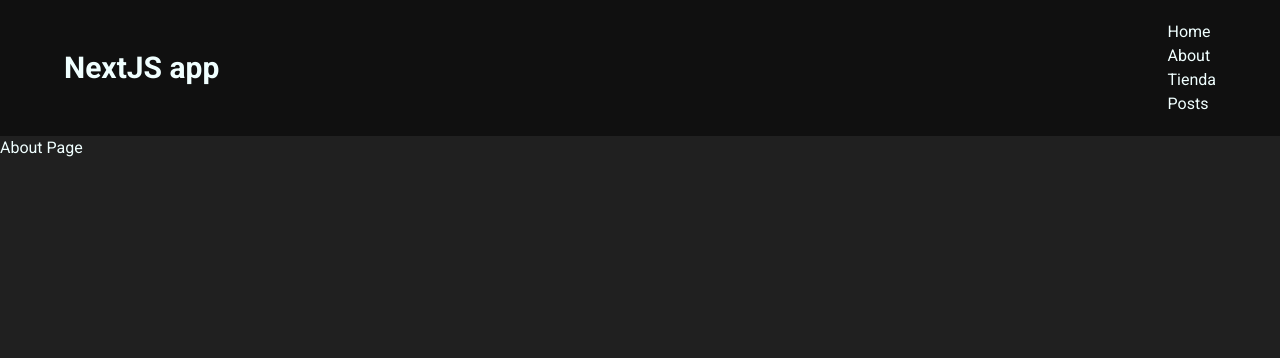
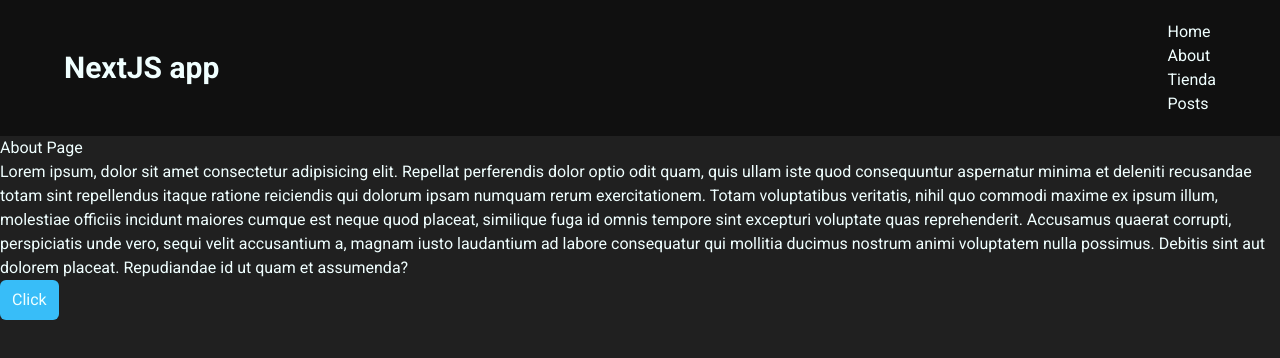
Before and after one commit to CAMIRO/next-01, a Next.js app: page /about in a window 1280 px wide. Shown: the top 358 px of the page. Built offline with nearby package versions, Linux system fonts and the light colour scheme.

Commit message:
useRouter

```diff
--- a/src/app/about/page.jsx
+++ b/src/app/about/page.jsx
@@ -1,5 +1,21 @@
+'use client'
+import { useRouter } from "next/navigation";
+
 function AboutPage() {
-    return <h1>About Page</h1>
+    const router = useRouter()
+    return <section>
+        <h1>About Page</h1>
+        <p>Lorem ipsum, dolor sit amet consectetur adipisicing elit. Repellat perferendis dolor optio odit quam, quis ullam iste quod consequuntur aspernatur minima et deleniti recusandae totam sint repellendus itaque ratione reiciendis qui dolorum ipsam numquam rerum exercitationem. Totam voluptatibus veritatis, nihil quo commodi maxime ex ipsum illum, molestiae officiis incidunt maiores cumque est neque quod placeat, similique fuga id omnis tempore sint excepturi voluptate quas reprehenderit. Accusamus quaerat corrupti, perspiciatis unde vero, sequi velit accusantium a, magnam iusto laudantium ad labore consequatur qui mollitia ducimus nostrum animi voluptatem nulla possimus. Debitis sint aut dolorem placeat. Repudiandae id ut quam et assumenda?</p>
+        <button
+            className="bg-sky-400 px-3 py-2 rounded-md"
+            onClick={() => {
+                alert('routing!')
+                router.push('/')
+            }}
+        >
+            Click
+        </button>
+    </section>
 }
 
 export default AboutPage
--- /dev/null
+++ b/src/app/users/[userId]/page.jsx
@@ -0,0 +1,18 @@
+'use client'
+import { useParams } from "next/navigation";
+function UserPage() {
+    const params = useParams()
+    console.log(params)
+    return (
+        <div>
+            User
+            <button onClick={() => {
+                console.log('works');
+            }}>
+                Click
+            </button>
+        </div>
+    )
+}
+
+export default UserPage
--- /dev/null
+++ b/src/app/users/page.jsx
@@ -0,0 +1,3 @@
+export default function Users() {
+    return <h1>Users</h1>
+}
```
